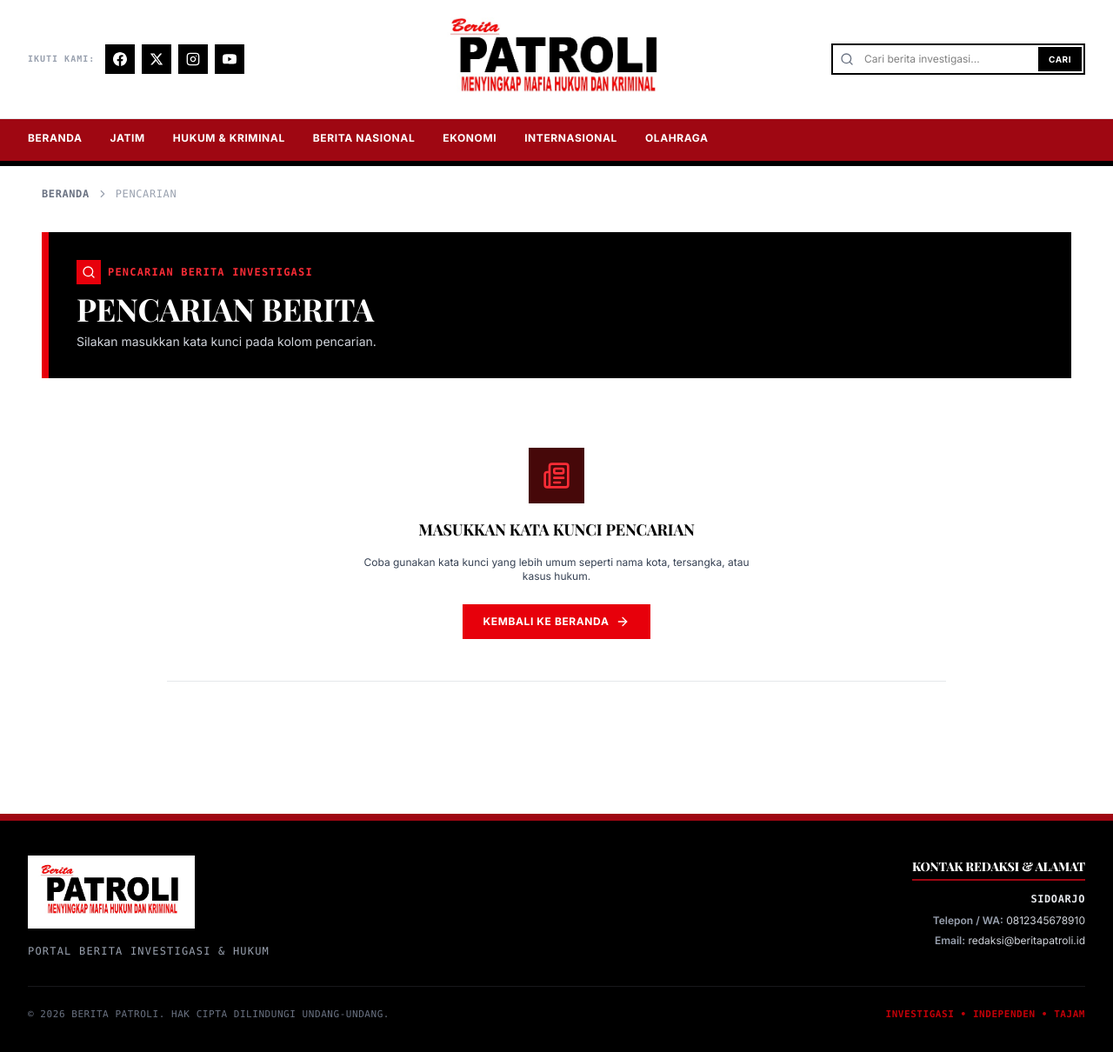
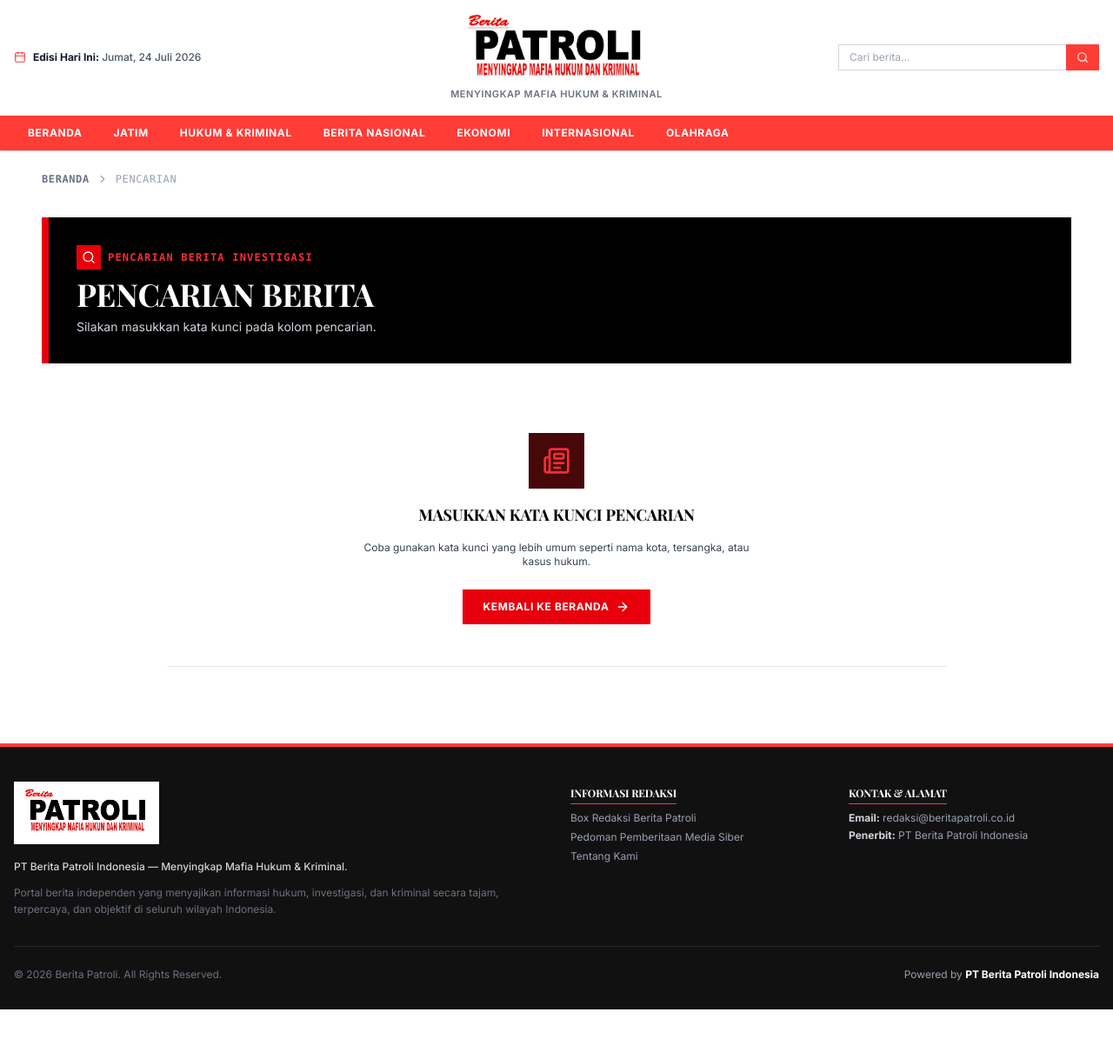
Before and after one commit to Rendirmdhnii/beritapatroli-frontend, a Next.js app: page /search in a window 1280 px wide. Shown: the top 1210 px of the page at 87% size. After the commit the page ends 1161 px from the top, so only its background shows below. Built offline with nearby package versions, Linux system fonts and the light colour scheme.

Commit message:
revert: kloning ulang UI 100% persis dengan web asli beritapatroli.co.id sesuai paksaan klien

```diff
--- a/src/components/Footer.tsx
+++ b/src/components/Footer.tsx
@@ -3,48 +3,72 @@
 
 export default function Footer() {
   return (
-    <footer className="bg-black text-gray-300 border-t-8 border-red-800 py-10 mt-16 font-sans">
-      <div className="max-w-7xl mx-auto px-4 sm:px-6 lg:px-8">
-        <div className="flex flex-col md:flex-row items-center md:items-start justify-between gap-8 pb-8 border-b border-zinc-900">
-          {/* Bagian Kiri: Logo */}
-          <div className="flex flex-col items-center md:items-start gap-3">
-            <Link href="/">
-              <div className="bg-white p-2.5 inline-block">
+    <footer className="bg-[#111111] text-gray-400 border-t-4 border-[#ff3c36] pt-10 pb-8 font-sans">
+      <div className="max-w-7xl mx-auto px-4">
+        <div className="grid grid-cols-1 md:grid-cols-12 gap-8 pb-8 border-b border-zinc-800 items-start">
+
+          {/* Kolom 1: Logo & Deskripsi Portal */}
+          <div className="md:col-span-6 space-y-3">
+            <Link href="/" className="inline-block">
+              <div className="bg-white p-2 inline-block">
                 <img
                   src="/lgberitapatroli.jpg"
                   alt="Berita Patroli Logo"
-                  className="h-14 sm:h-16 w-auto object-contain block"
+                  className="h-12 sm:h-14 w-auto object-contain block"
                 />
               </div>
             </Link>
-            <p className="text-xs text-gray-400 font-mono uppercase tracking-widest text-center md:text-left">
-              Portal Berita Investigasi &amp; Hukum
+            <p className="text-xs text-gray-300 font-medium">
+              PT Berita Patroli Indonesia — Menyingkap Mafia Hukum &amp; Kriminal.
+            </p>
+            <p className="text-xs text-gray-500 leading-relaxed">
+              Portal berita independen yang menyajikan informasi hukum, investigasi, dan kriminal secara tajam, terpercaya, dan objektif di seluruh wilayah Indonesia.
             </p>
           </div>
 
-          {/* Bagian Kanan: Kontak Redaksi & Alamat (Rata Kanan & Elegan) */}
-          <div className="text-center md:text-right space-y-3">
-            <h3 className="text-sm font-extrabold text-white uppercase tracking-wider border-b-2 border-red-800 pb-1 inline-block font-mono">
-              Kontak Redaksi &amp; Alamat
-            </h3>
-            <div className="text-xs text-gray-300 leading-relaxed space-y-1 font-sans">
-              <p className="font-bold text-gray-200 uppercase tracking-wider font-mono">
-                Sidoarjo
-              </p>
-              <p>
-                <span className="font-semibold text-gray-400">Telepon / WA:</span> 0812345678910
-              </p>
-              <p>
-                <span className="font-semibold text-gray-400">Email:</span> redaksi@beritapatroli.id
-              </p>
+          {/* Kolom 2: Navigasi Redaksi & Dokumen Legal */}
+          <div className="md:col-span-3 space-y-2">
+            <h4 className="text-xs font-bold text-white uppercase tracking-wider border-b border-[#ff3c36] pb-1 inline-block">
+              Informasi Redaksi
+            </h4>
+            <ul className="space-y-1.5 text-xs text-gray-400">
+              <li>
+                <Link href="/berita/box-redaksi-berita-patroli" className="hover:text-[#ff3c36] transition">
+                  Box Redaksi Berita Patroli
+                </Link>
+              </li>
+              <li>
+                <Link href="/berita/pedoman-pemberitaan-media-siber" className="hover:text-[#ff3c36] transition">
+                  Pedoman Pemberitaan Media Siber
+                </Link>
+              </li>
+              <li>
+                <Link href="/" className="hover:text-[#ff3c36] transition">
+                  Tentang Kami
+                </Link>
+              </li>
+            </ul>
+          </div>
+
+          {/* Kolom 3: Kontak & Hak Cipta */}
+          <div className="md:col-span-3 space-y-2">
+            <h4 className="text-xs font-bold text-white uppercase tracking-wider border-b border-[#ff3c36] pb-1 inline-block">
+              Kontak &amp; Alamat
+            </h4>
+            <div className="text-xs text-gray-400 space-y-1">
+              <p><strong className="text-gray-300">Email:</strong> redaksi@beritapatroli.co.id</p>
+              <p><strong className="text-gray-300">Penerbit:</strong> PT Berita Patroli Indonesia</p>
             </div>
           </div>
+
         </div>
 
-        {/* Bottom Section */}
-        <div className="pt-6 flex flex-col md:flex-row items-center justify-between text-[11px] text-gray-500 font-mono uppercase tracking-wider gap-3">
-          <p>© {new Date().getFullYear()} BERITA PATROLI. HAK CIPTA DILINDUNGI UNDANG-UNDANG.</p>
-          <p className="text-red-700 font-bold">INVESTIGASI • INDEPENDEN • TAJAM</p>
+        {/* Bottom Copyright Notice */}
+        <div className="pt-6 flex flex-col sm:flex-row items-center justify-between text-xs text-gray-500 gap-2">
+          <p>© {new Date().getFullYear()} Berita Patroli. All Rights Reserved.</p>
+          <p className="text-gray-400">
+            Powered by <strong className="text-white">PT Berita Patroli Indonesia</strong>
+          </p>
         </div>
       </div>
     </footer>
--- a/src/components/Navbar.tsx
+++ b/src/components/Navbar.tsx
@@ -1,136 +1,83 @@
 'use client';
 
-import React, { useState } from 'react';
+import React, { useState, useEffect } from 'react';
 import Link from 'next/link';
 import { usePathname, useRouter } from 'next/navigation';
-import {
-  Search
-} from 'lucide-react';
+import { Search, Calendar, Menu, X } from 'lucide-react';
 import { categories } from '@/data/categories';
-
-// Social Media Icons SVGs
-function FacebookIcon(props: React.SVGProps<SVGSVGElement>) {
-  return (
-    <svg fill="currentColor" viewBox="0 0 24 24" {...props}>
-      <path d="M24 12.073c0-6.627-5.373-12-12-12s-12 5.373-12 12c0 5.99 4.388 10.954 10.125 11.854v-8.385H7.078v-3.47h3.047V9.43c0-3.007 1.792-4.669 4.533-4.669 1.312 0 2.686.235 2.686.235v2.953H15.83c-1.491 0-1.956.925-1.956 1.874v2.25h3.328l-.532 3.47h-2.796v8.385C19.612 23.027 24 18.062 24 12.073z"/>
-    </svg>
-  );
-}
-
-function TwitterIcon(props: React.SVGProps<SVGSVGElement>) {
-  return (
-    <svg fill="currentColor" viewBox="0 0 24 24" {...props}>
-      <path d="M18.244 2.25h3.308l-7.227 8.26 8.502 11.24H16.17l-5.214-6.817L4.99 21.75H1.68l7.73-8.835L1.254 2.25H8.08l4.713 6.231zm-1.161 17.52h1.833L7.084 4.126H5.117z"/>
-    </svg>
-  );
-}
-
-function InstagramIcon(props: React.SVGProps<SVGSVGElement>) {
-  return (
-    <svg fill="none" stroke="currentColor" strokeWidth="2" strokeLinecap="round" strokeLinejoin="round" viewBox="0 0 24 24" {...props}>
-      <rect x="2" y="2" width="20" height="20" rx="5" ry="5"/>
-      <path d="M16 11.37A4 4 0 1 1 12.63 8 4 4 0 0 1 16 11.37z"/>
-      <line x1="17.5" y1="6.5" x2="17.51" y2="6.5"/>
-    </svg>
-  );
-}
-
-function YoutubeIcon(props: React.SVGProps<SVGSVGElement>) {
-  return (
-    <svg fill="currentColor" viewBox="0 0 24 24" {...props}>
-      <path d="M23.498 6.186a3.016 3.016 0 0 0-2.122-2.136C19.505 3.545 12 3.545 12 3.545s-7.505 0-9.377.505A3.017 3.017 0 0 0 .502 6.186C0 8.07 0 12 0 12s0 3.93.502 5.814a3.016 3.016 0 0 0 2.122 2.136c1.871.505 9.376.505 9.376.505s7.505 0 9.377-.505a3.015 3.015 0 0 0 2.122-2.136C24 15.93 24 12 24 12s0-3.93-.502-5.814zM9.545 15.568V8.432L15.818 12l-6.273 3.568z"/>
-    </svg>
-  );
-}
 
 export default function Navbar() {
   const [searchQuery, setSearchQuery] = useState('');
+  const [currentDate, setCurrentDate] = useState('');
+  const [mobileMenuOpen, setMobileMenuOpen] = useState(false);
   const pathname = usePathname();
   const router = useRouter();
+
+  useEffect(() => {
+    const date = new Date();
+    const formatted = date.toLocaleDateString('id-ID', {
+      weekday: 'long',
+      day: 'numeric',
+      month: 'long',
+      year: 'numeric',
+    });
+    setCurrentDate(formatted);
+  }, []);
 
   const handleSearchSubmit = (e: React.FormEvent) => {
     e.preventDefault();
     if (searchQuery.trim()) {
       const q = searchQuery.trim();
       setSearchQuery('');
+      setMobileMenuOpen(false);
       router.push(`/search?q=${encodeURIComponent(q)}`);
     }
   };
 
   return (
-    <header className="w-full bg-white border-b-2 border-black font-sans">
-      {/* ================= TINGKAT ATAS (TOP TIER: SOSMED - LOGO - SEARCH) ================= */}
-      <div className="max-w-7xl mx-auto px-4 sm:px-6 lg:px-8 py-4 sm:py-5 border-b border-gray-200">
+    <header className="w-full bg-white font-sans border-b border-gray-200">
+      {/* ================= 1. TOP HEADER BAR (TANGGAL - LOGO TENGAH - PENCARIAN) ================= */}
+      <div className="max-w-7xl mx-auto px-4 py-3 sm:py-4">
         <div className="grid grid-cols-1 md:grid-cols-12 gap-4 items-center">
 
-          {/* Left Column: Deretan Ikon Sosmed di Header (Desktop) */}
-          <div className="hidden md:flex md:col-span-3 items-center gap-2 text-xs font-mono uppercase tracking-wider">
-            <span className="text-[10px] font-black text-gray-400 uppercase tracking-widest mr-1">IKUTI KAMI:</span>
-            <a
-              href="https://facebook.com"
-              target="_blank"
-              rel="noopener noreferrer"
-              aria-label="Facebook"
-              className="p-2 bg-black text-white hover:bg-red-800 transition border border-black rounded-none"
-            >
-              <FacebookIcon className="w-4 h-4" />
-            </a>
-            <a
-              href="https://twitter.com"
-              target="_blank"
-              rel="noopener noreferrer"
-              aria-label="Twitter"
-              className="p-2 bg-black text-white hover:bg-red-800 transition border border-black rounded-none"
-            >
-              <TwitterIcon className="w-4 h-4" />
-            </a>
-            <a
-              href="https://instagram.com"
-              target="_blank"
-              rel="noopener noreferrer"
-              aria-label="Instagram"
-              className="p-2 bg-black text-white hover:bg-red-800 transition border border-black rounded-none"
-            >
-              <InstagramIcon className="w-4 h-4" />
-            </a>
-            <a
-              href="https://youtube.com"
-              target="_blank"
-              rel="noopener noreferrer"
-              aria-label="YouTube"
-              className="p-2 bg-black text-white hover:bg-red-800 transition border border-black rounded-none"
-            >
-              <YoutubeIcon className="w-4 h-4" />
-            </a>
+          {/* Top Left: Edisi Hari Ini (Tanggal) */}
+          <div className="hidden md:flex md:col-span-3 items-center gap-2 text-xs text-gray-600 font-medium">
+            <Calendar className="w-3.5 h-3.5 text-[#ff3c36]" />
+            <span>
+              <strong className="text-gray-900 font-bold">Edisi Hari Ini:</strong> {currentDate || 'Sabtu, 25 Juli 2026'}
+            </span>
           </div>
 
-          {/* Center Column: Official Logo Image (/lgberitapatroli.jpg) */}
+          {/* Top Center: Logo Utama Berita Patroli */}
           <div className="md:col-span-6 flex flex-col items-center justify-center text-center">
-            <Link href="/" className="inline-block group">
+            <Link href="/" className="inline-block">
               <img
                 src="/lgberitapatroli.jpg"
-                alt="Berita Patroli"
-                className="h-14 sm:h-20 lg:h-24 w-auto max-h-24 object-contain mx-auto transition-transform duration-300 group-hover:scale-[1.02]"
+                alt="Berita Patroli Logo"
+                className="h-16 sm:h-20 max-h-24 w-auto object-contain mx-auto"
               />
             </Link>
+            <p className="text-[11px] text-gray-500 font-semibold tracking-wider uppercase mt-1">
+              Menyingkap Mafia Hukum &amp; Kriminal
+            </p>
           </div>
 
-          {/* Right Column / Mobile Search Form */}
+          {/* Top Right: Form Pencarian Orisinal */}
           <div className="md:col-span-3 flex items-center justify-center md:justify-end w-full">
-            <form onSubmit={handleSearchSubmit} className="relative w-full max-w-xs sm:max-w-md md:max-w-xs">
+            <form onSubmit={handleSearchSubmit} className="relative w-full max-w-xs">
               <input
                 type="text"
-                placeholder="Cari berita investigasi..."
+                placeholder="Cari berita..."
                 value={searchQuery}
                 onChange={(e) => setSearchQuery(e.target.value)}
-                className="w-full pl-9 pr-16 py-2 text-xs bg-white border-2 border-black focus:outline-none focus:border-red-800 rounded-none font-sans text-black"
+                className="w-full pl-3 pr-10 py-1.5 text-xs bg-white border border-gray-300 focus:outline-none focus:border-[#ff3c36] text-gray-900 placeholder-gray-400"
               />
-              <Search className="w-4 h-4 text-gray-500 absolute left-2.5 top-2.5" />
               <button
                 type="submit"
-                className="absolute right-1 top-1 bottom-1 px-3 bg-black hover:bg-red-800 text-white text-[10px] font-black uppercase tracking-wider rounded-none transition"
+                className="absolute right-0 top-0 bottom-0 px-3 bg-[#ff3c36] hover:bg-black text-white transition flex items-center justify-center"
+                aria-label="Cari"
               >
-                Cari
+                <Search className="w-3.5 h-3.5" />
               </button>
             </form>
           </div>
@@ -138,17 +85,28 @@
         </div>
       </div>
 
-      {/* ================= TINGKAT BAWAH (MENU NAVIGASI MERAH - SWIPE DI HP) ================= */}
-      <nav className="bg-red-800 text-white sticky top-0 z-50 border-b-4 border-black">
-        <div className="max-w-7xl mx-auto">
-          {/* Scrollable Horizontal Category Bar (Swipeable di HP) */}
-          <div className="flex items-center overflow-x-auto whitespace-nowrap no-scrollbar scrollbar-none px-2 sm:px-4 py-0">
+      {/* ================= 2. MAIN NAVIGATION BAR (MERAH KHAS #ff3c36) ================= */}
+      <nav className="bg-[#ff3c36] text-white sticky top-0 z-50 shadow-sm">
+        <div className="max-w-7xl mx-auto px-4 flex items-center justify-between">
+
+          {/* Mobile Menu Button */}
+          <button
+            onClick={() => setMobileMenuOpen(!mobileMenuOpen)}
+            className="md:hidden p-2.5 text-white hover:bg-black/20 transition flex items-center gap-1 text-xs font-bold uppercase"
+            aria-label="Toggle Navigation Menu"
+          >
+            {mobileMenuOpen ? <X className="w-5 h-5" /> : <Menu className="w-5 h-5" />}
+            <span>MENU</span>
+          </button>
+
+          {/* Desktop Links */}
+          <div className="hidden md:flex items-center space-x-1 overflow-x-auto whitespace-nowrap scrollbar-none py-0">
             <Link
               href="/"
-              className={`px-4 h-12 inline-flex items-center gap-2 transition uppercase font-black tracking-wider text-xs border-b-4 shrink-0 ${
+              className={`px-4 py-3 text-xs font-bold uppercase tracking-wider transition ${
                 pathname === '/'
-                  ? 'bg-red-950 text-white border-white'
-                  : 'text-white border-transparent hover:border-white hover:bg-red-900'
+                  ? 'bg-black text-white'
+                  : 'text-white hover:bg-black/20'
               }`}
             >
               BERANDA
@@ -159,18 +117,54 @@
                 <Link
                   key={cat.name}
                   href={cat.href}
-                  className={`px-4 h-12 inline-flex items-center gap-1.5 transition uppercase font-black tracking-wider text-xs border-b-4 shrink-0 ${
+                  className={`px-4 py-3 text-xs font-bold uppercase tracking-wider transition ${
                     isActive
-                      ? 'bg-red-950 text-white border-white'
-                      : 'text-white border-transparent hover:border-white hover:bg-red-900'
+                      ? 'bg-black text-white'
+                      : 'text-white hover:bg-black/20'
                   }`}
                 >
-                  <span>{cat.name}</span>
+                  {cat.name}
                 </Link>
               );
             })}
           </div>
+
+          {/* Mobile Current Date Display (HP Only) */}
+          <div className="md:hidden text-[10px] text-white font-medium">
+            {currentDate}
+          </div>
+
         </div>
+
+        {/* Mobile Dropdown Menu (HP) */}
+        {mobileMenuOpen && (
+          <div className="md:hidden bg-[#222222] border-t border-red-700 divide-y divide-zinc-800">
+            <Link
+              href="/"
+              onClick={() => setMobileMenuOpen(false)}
+              className={`block px-4 py-2.5 text-xs font-bold uppercase tracking-wider ${
+                pathname === '/' ? 'text-[#ff3c36] bg-zinc-900' : 'text-white hover:bg-zinc-800'
+              }`}
+            >
+              BERANDA
+            </Link>
+            {categories.map((cat) => {
+              const isActive = pathname === cat.href;
+              return (
+                <Link
+                  key={cat.name}
+                  href={cat.href}
+                  onClick={() => setMobileMenuOpen(false)}
+                  className={`block px-4 py-2.5 text-xs font-bold uppercase tracking-wider ${
+                    isActive ? 'text-[#ff3c36] bg-zinc-900' : 'text-white hover:bg-zinc-800'
+                  }`}
+                >
+                  {cat.name}
+                </Link>
+              );
+            })}
+          </div>
+        )}
       </nav>
     </header>
   );
```
Also changed, not shown: src/app/page.tsx (+84 -29 lines), src/components/NewsCard.tsx (+29 -24 lines).
